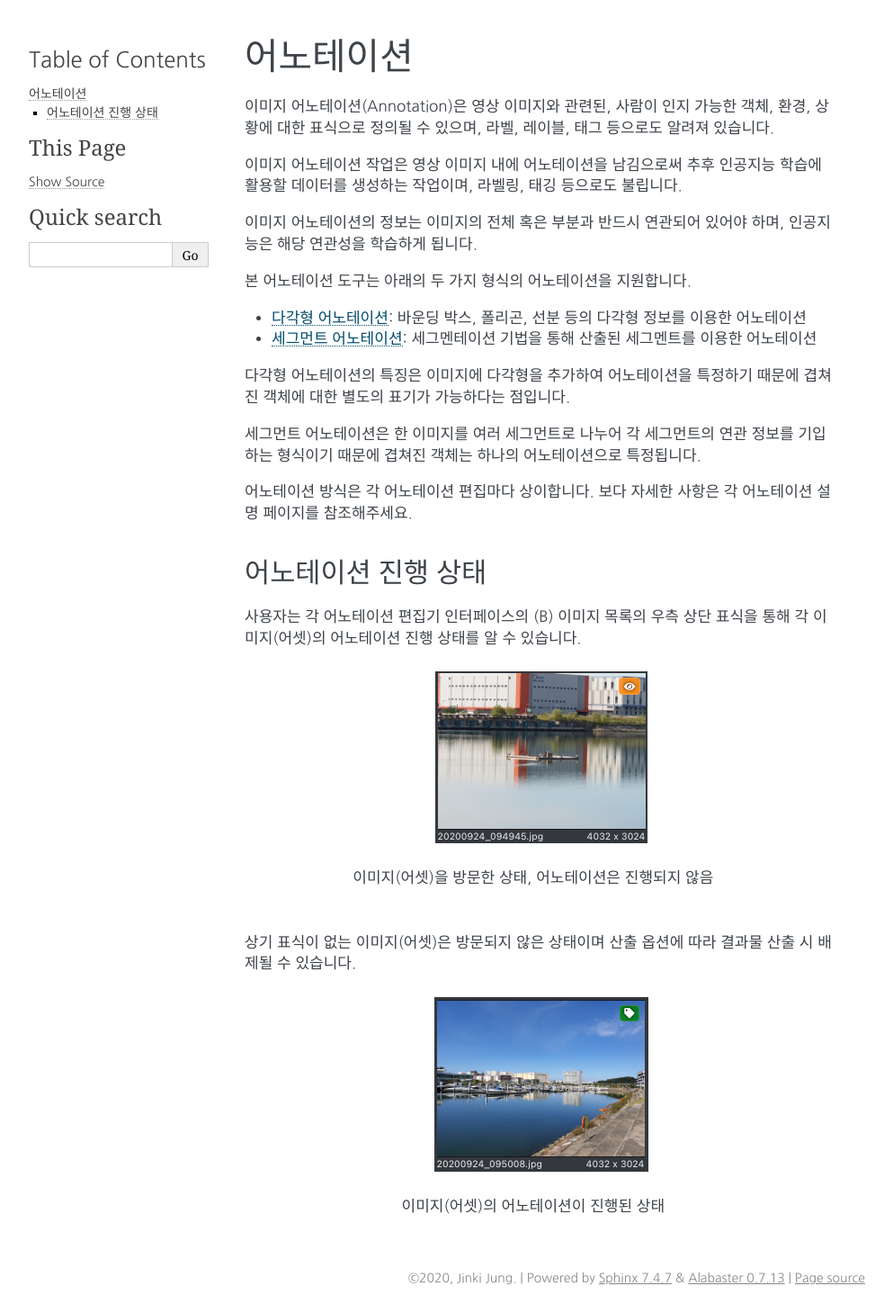
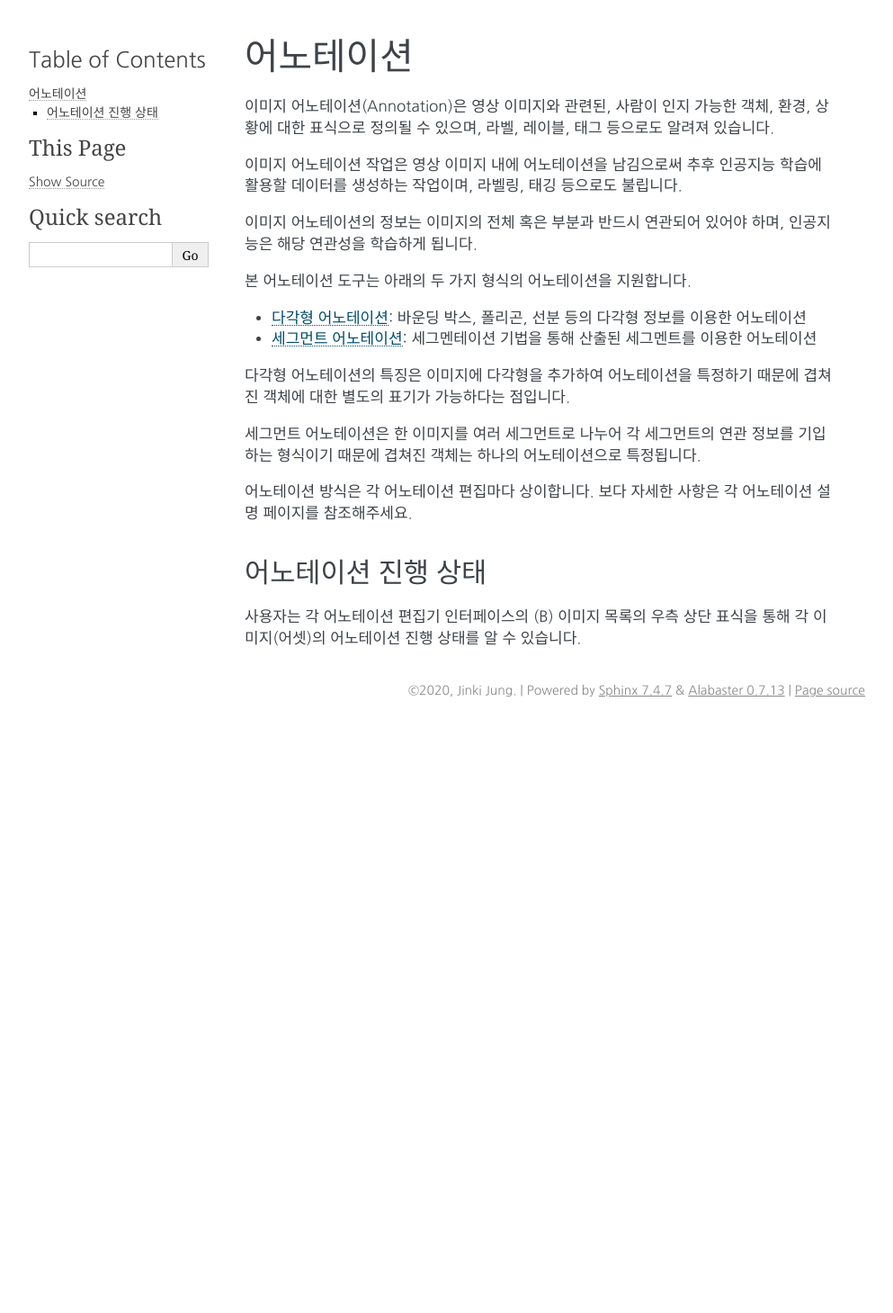
Before and after one commit to Digital-Maritime-Consultancy/docs.moad-at, a Sphinx documentation site: the page built from docs/source/annotation.rst, in a window 1280 px wide. Shown: the whole page at 90% size, without its empty margins (148-1141 px from the left). Built offline with Sphinx 7.4.7, drawn with Linux system fonts in a browser that asks for light colours; after the commit the page ends 900 px from its top, so only the background shows below that.

Commit message:
Update annotation.rst

```diff
--- a/docs/source/annotation.rst
+++ b/docs/source/annotation.rst
@@ -26,17 +26,3 @@
 ^^^^^^^^^^^^^^^^^^^^
 
 사용자는 각 어노테이션 편집기 인터페이스의 (B) 이미지 목록의 우측 상단 표식을 통해 각 이미지(어셋)의 어노테이션 진행 상태를 알 수 있습니다.
-
-.. figure:: _static/images/screenshots/viewed.png
-    :align: center
-    :alt: 방문
-
-    이미지(어셋)을 방문한 상태, 어노테이션은 진행되지 않음
-
-상기 표식이 없는 이미지(어셋)은 방문되지 않은 상태이며 산출 옵션에 따라 결과물 산출 시 배제될 수 있습니다.
-
-.. figure:: _static/images/screenshots/tagged.png
-    :align: center
-    :alt: 어노테이션 진행
-
-    이미지(어셋)의 어노테이션이 진행된 상태
```
